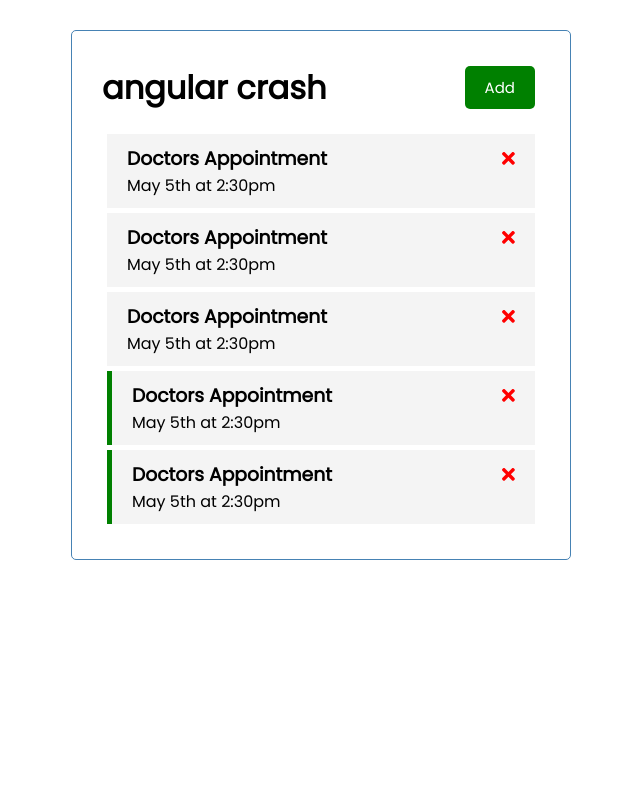
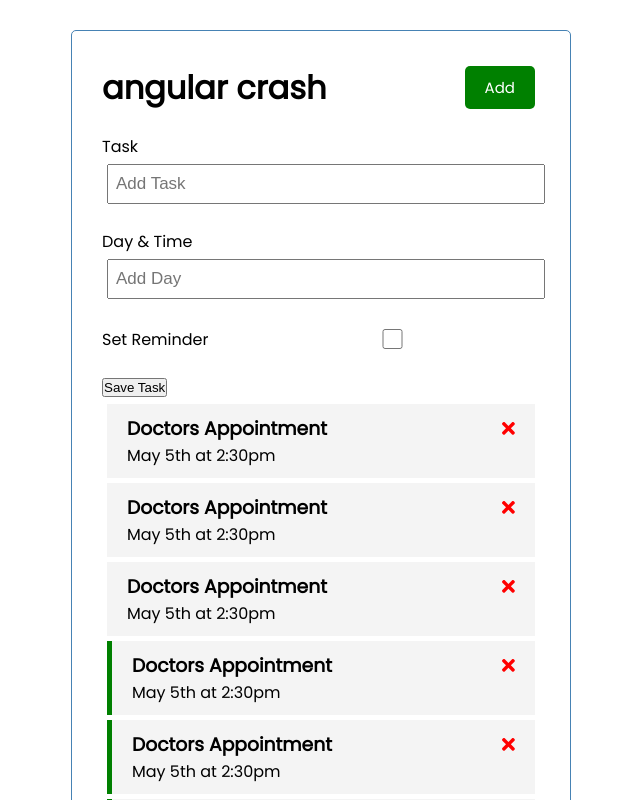
Before and after one commit to artrugh/track-tasks, an Angular app: page / in a window 1280 px wide. Shown: the top 800 px of the page, without its empty margins (319-959 px from the left). Built offline with nearby package versions, Linux system fonts and the light colour scheme; data requests are answered from the project's data file.

Commit message:
add-task http.post

```diff
--- a/db.json
+++ b/db.json
@@ -29,6 +29,18 @@
       "text": "Doctors Appointment",
       "day": "May 5th at 2:30pm",
       "reminder": true
+    },
+    {
+      "text": "Task1",
+      "day": "10-w",
+      "reminder": true,
+      "id": 6
+    },
+    {
+      "text": "some task",
+      "day": "hola",
+      "reminder": false,
+      "id": 7
     }
   ]
 }
--- a/src/app/app.module.ts
+++ b/src/app/app.module.ts
@@ -2,12 +2,14 @@
 import { BrowserModule } from '@angular/platform-browser';
 import { FontAwesomeModule } from '@fortawesome/angular-fontawesome';
 import { HttpClientModule } from '@angular/common/http';
+import { FormsModule } from '@angular/forms';
 
 import { AppComponent } from './app.component';
 import { HeaderComponent } from './components/header/header.component';
 import { ButtonComponent } from './components/button/button.component';
 import { TasksComponent } from './components/tasks/tasks.component';
 import { TaskItemComponent } from './components/task-item/task-item.component';
+import { AddTaskComponent } from './components/add-task/add-task.component';
 
 @NgModule({
   declarations: [
@@ -16,8 +18,9 @@
     ButtonComponent,
     TasksComponent,
     TaskItemComponent,
+    AddTaskComponent,
   ],
-  imports: [BrowserModule, FontAwesomeModule, HttpClientModule],
+  imports: [BrowserModule, FontAwesomeModule, HttpClientModule, FormsModule],
   providers: [],
   bootstrap: [AppComponent],
 })
--- /dev/null
+++ b/src/app/components/add-task/add-task.component.html
@@ -0,0 +1,33 @@
+<form class="add-form" (ngSubmit)="onSubmit()">
+  <div class="form-control">
+    <label for="text">Task</label
+    ><input
+      type="text"
+      id="text"
+      value=""
+      [(ngModel)]="text"
+      name="text"
+      placeholder="Add Task"
+    />
+  </div>
+  <div class="form-control">
+    <label for="day">Day & Time</label
+    ><input
+      type="text"
+      id="day"
+      [(ngModel)]="day"
+      name="day"
+      placeholder="Add Day"
+    />
+  </div>
+  <div class="form-control form-control-check">
+    <label for="reminder">Set Reminder</label
+    ><input
+      type="checkbox"
+      id="reminder"
+      [(ngModel)]="reminder"
+      name="reminder"
+    />
+  </div>
+  <input type="submit" value="Save Task" class="" />
+</form>
--- /dev/null
+++ b/src/app/components/add-task/add-task.component.ts
@@ -0,0 +1,37 @@
+import { Component, EventEmitter, OnInit, Output } from '@angular/core';
+import { Task } from './../../Task';
+
+@Component({
+  selector: 'app-add-task',
+  templateUrl: './add-task.component.html',
+  styleUrls: ['./add-task.component.css'],
+})
+export class AddTaskComponent implements OnInit {
+  @Output() onAddTask: EventEmitter<Task> = new EventEmitter();
+  text!: string;
+  day!: string;
+  reminder: boolean = false;
+  constructor() {}
+
+  ngOnInit(): void {}
+
+  onSubmit() {
+    if (!this.text) {
+      alert('Please add a task');
+      return;
+    }
+
+    const newTask: Task = {
+      text: this.text,
+      day: this.day,
+      reminder: this.reminder,
+    };
+
+    this.onAddTask.emit(newTask);
+    this.text = '';
+    this.day = '';
+    this.reminder = false;
+  }
+
+  // @todo - emit event
+}
--- a/src/app/components/tasks/tasks.component.html
+++ b/src/app/components/tasks/tasks.component.html
@@ -1,3 +1,4 @@
+<app-add-task (onAddTask)="addTask($event)"></app-add-task>
 <app-task-item
   *ngFor="let task of tasks"
   [task]="task"
--- a/src/app/components/tasks/tasks.component.ts
+++ b/src/app/components/tasks/tasks.component.ts
@@ -29,4 +29,8 @@
     task.reminder = !task.reminder;
     this.taskService.updateTaskReminder(task).subscribe();
   }
+
+  addTask(task: Task) {
+    this.taskService.addTask(task).subscribe(() => this.tasks.push(task));
+  }
 }
--- a/src/app/services/task.service.ts
+++ b/src/app/services/task.service.ts
@@ -30,4 +30,8 @@
     const url = `${this.apiUrl}/${task.id}`;
     return this.http.put<Task>(url, task, httpOptions);
   }
+
+  addTask(task: Task): Observable<Task> {
+    return this.http.post<Task>(this.apiUrl, task, httpOptions);
+  }
 }
```
Also changed, not shown: src/app/components/add-task/add-task.component.css (added), 1 other file (tests, documents, lock files or other folders).
